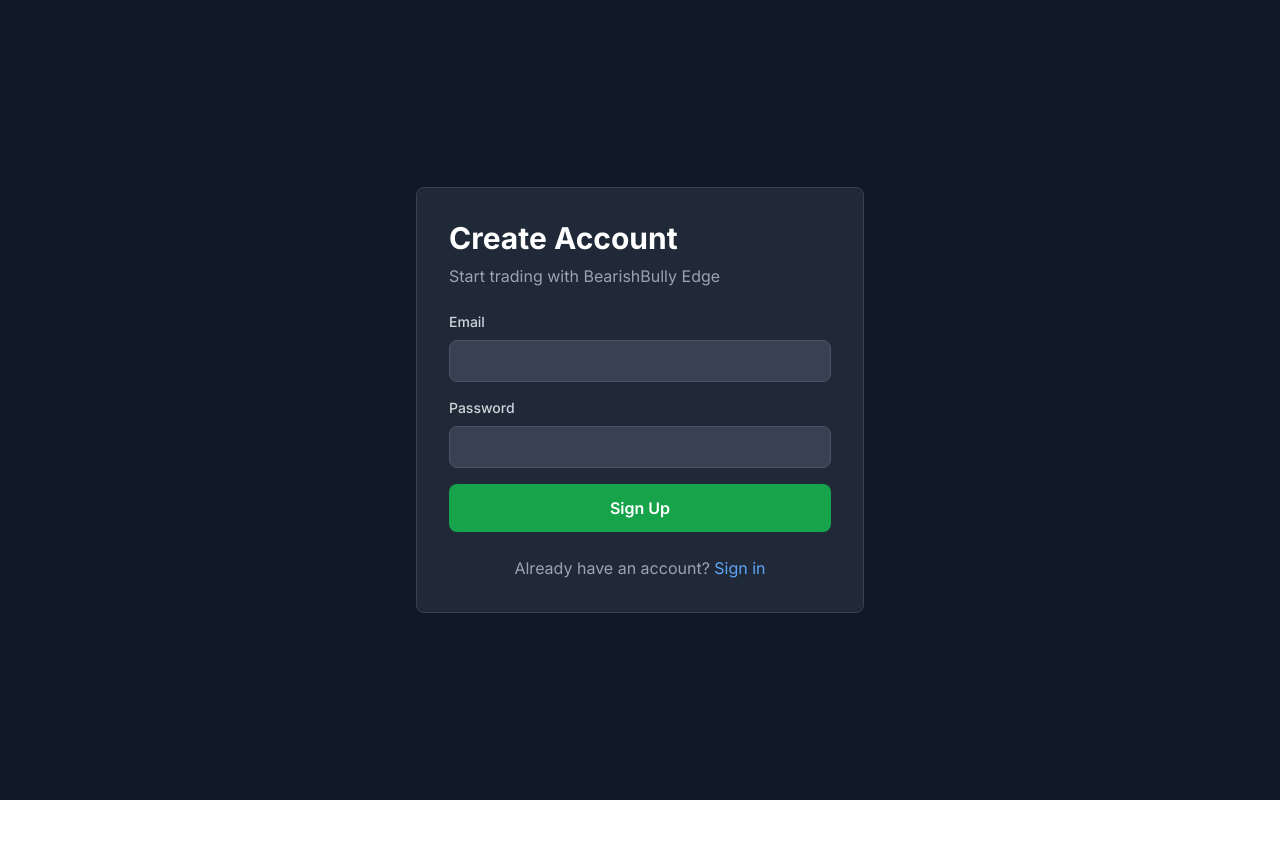
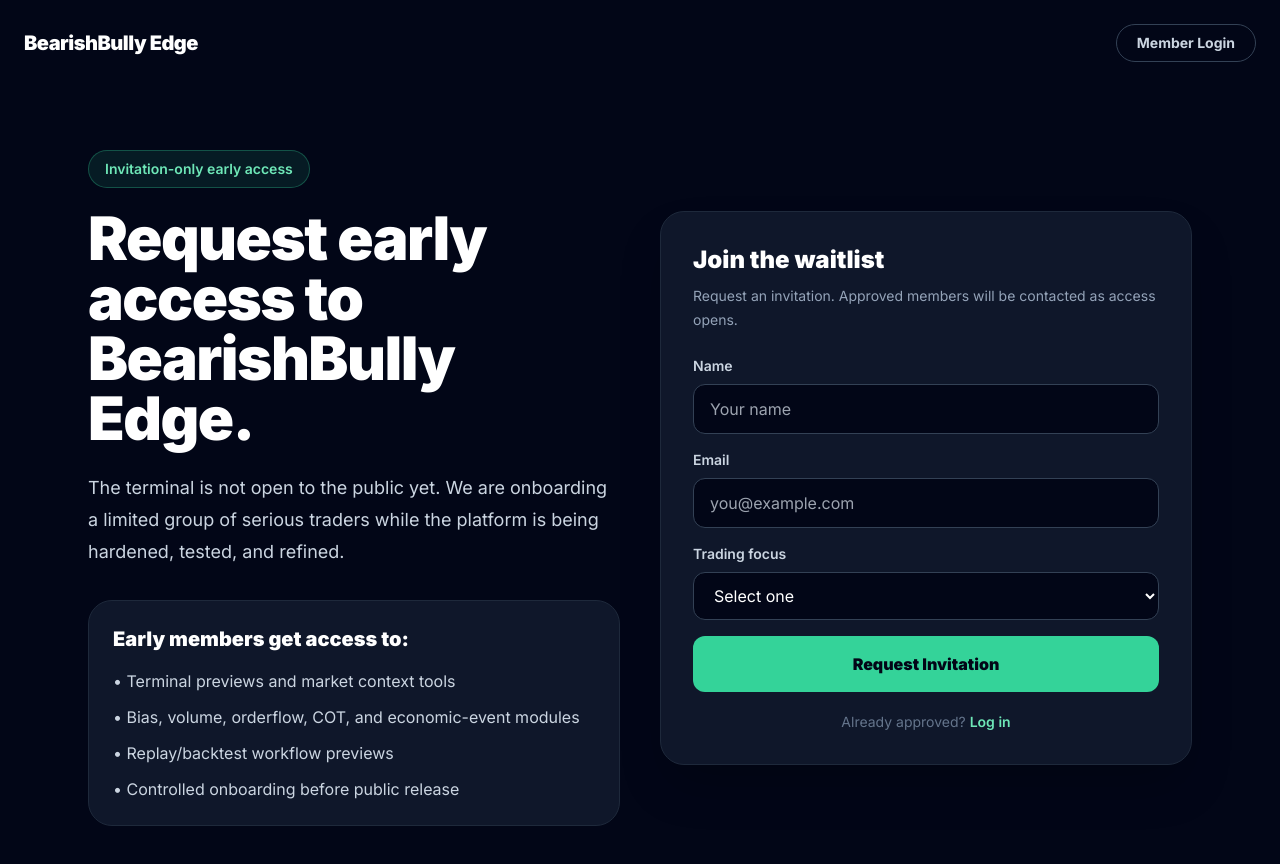
Before and after one commit to bearishbully-edge/bearishbullyedge.com, a Next.js app: page /auth/signup in a window 1280 px wide. Shown: the top 864 px of the page. Before the commit the page ends 800 px from the top, so only its background shows below. Built offline with nearby package versions, Linux system fonts and the light colour scheme; no server answers.

Commit message:
Convert signup to invite-only waitlist

```diff
--- /dev/null
+++ b/app/api/waitlist/route.ts
@@ -0,0 +1,102 @@
+import { NextResponse } from 'next/server';
+import { createClient } from '@supabase/supabase-js';
+
+export const dynamic = 'force-dynamic';
+
+type WaitlistRequestBody = {
+  name?: unknown;
+  email?: unknown;
+  tradingFocus?: unknown;
+  source?: unknown;
+};
+
+function normalizeString(value: unknown): string | null {
+  if (typeof value !== 'string') {
+    return null;
+  }
+
+  const trimmed = value.trim();
+
+  return trimmed.length > 0 ? trimmed : null;
+}
+
+export async function POST(req: Request) {
+  const supabaseUrl = process.env.NEXT_PUBLIC_SUPABASE_URL;
+  const supabaseServiceRoleKey =
+    process.env.SUPABASE_SERVICE_ROLE_KEY ||
+    process.env.SUPABASE_SERVICE_ROLE;
+
+  if (!supabaseUrl || !supabaseServiceRoleKey) {
+    return NextResponse.json(
+      {
+        ok: false,
+        error: 'waitlist_not_configured',
+        message: 'Waitlist is not configured.',
+      },
+      { status: 503 },
+    );
+  }
+
+  let body: WaitlistRequestBody;
+
+  try {
+    body = (await req.json()) as WaitlistRequestBody;
+  } catch {
+    return NextResponse.json(
+      {
+        ok: false,
+        error: 'invalid_json',
+        message: 'Invalid request body.',
+      },
+      { status: 400 },
+    );
+  }
+
+  const email = normalizeString(body.email)?.toLowerCase();
+  const name = normalizeString(body.name);
+  const tradingFocus = normalizeString(body.tradingFocus);
+  const source = normalizeString(body.source) || 'bearishbullyedge';
+
+  if (!email || !email.includes('@')) {
+    return NextResponse.json(
+      {
+        ok: false,
+        error: 'invalid_email',
+        message: 'A valid email is required.',
+      },
+      { status: 400 },
+    );
+  }
+
+  const supabase = createClient(supabaseUrl, supabaseServiceRoleKey);
+
+  const { error } = await supabase.from('waitlist_signups').upsert(
+    {
+      email,
+      name,
+      trading_focus: tradingFocus,
+      source,
+      status: 'pending',
+      updated_at: new Date().toISOString(),
+    },
+    {
+      onConflict: 'email',
+    },
+  );
+
+  if (error) {
+    return NextResponse.json(
+      {
+        ok: false,
+        error: 'waitlist_insert_failed',
+        message: error.message,
+      },
+      { status: 500 },
+    );
+  }
+
+  return NextResponse.json({
+    ok: true,
+    message: 'Waitlist request received.',
+  });
+}
--- a/app/auth/signup/page.tsx
+++ b/app/auth/signup/page.tsx
@@ -1,100 +1,213 @@
 'use client';
 
 import { useState } from 'react';
-import { supabase } from '../../../lib/supabaseClient';
-import { useRouter } from 'next/navigation';
+
+type WaitlistResponse = {
+  ok: boolean;
+  error?: string;
+  message?: string;
+};
 
 export default function SignupPage() {
+  const [name, setName] = useState('');
   const [email, setEmail] = useState('');
-  const [password, setPassword] = useState('');
+  const [tradingFocus, setTradingFocus] = useState('');
   const [loading, setLoading] = useState(false);
   const [error, setError] = useState('');
   const [success, setSuccess] = useState(false);
 
-  const handleSignup = async (e) => {
+  const handleWaitlistSignup = async (e: React.FormEvent<HTMLFormElement>) => {
     e.preventDefault();
+
     setLoading(true);
     setError('');
 
-    const { error } = await supabase.auth.signUp({
+    try {
+      const response = await fetch('/api/waitlist', {
+        method: 'POST',
+        headers: {
+          'Content-Type': 'application/json',
+        },
+        body: JSON.stringify({
+          name,
           email,
-      password,
-      options: {
-        emailRedirectTo: window.location.origin + '/auth/callback',
-      },
+          tradingFocus,
+          source: 'bearishbullyedge_signup_page',
+        }),
       });
 
-    if (error) {
-      setError(error.message);
-    } else {
+      const data = (await response.json()) as WaitlistResponse;
+
+      if (!response.ok || !data.ok) {
+        setError(data.message || data.error || 'Unable to join waitlist.');
+        return;
+      }
+
       setSuccess(true);
+    } catch {
+      setError('Unable to join waitlist. Please try again.');
+    } finally {
+      setLoading(false);
     }
-    setLoading(false);
   };
 
   if (success) {
     return (
-      <div className='min-h-screen bg-gray-900 flex items-center justify-center p-4'>
-        <div className='max-w-md w-full bg-gray-800 border border-green-700 rounded-lg p-8 text-center'>
-          <h1 className='text-2xl font-bold text-white mb-2'>Check Your Email</h1>
-          <p className='text-gray-400 mb-6'>We sent you a confirmation link.</p>
-          <a href='/auth/login' className='inline-block px-6 py-3 bg-blue-600 text-white rounded-lg'>
-            Go to Login
+      <main className="min-h-screen bg-slate-950 text-white flex items-center justify-center px-6">
+        <div className="max-w-xl rounded-3xl border border-emerald-500/30 bg-slate-900 p-8 text-center shadow-2xl">
+          <div className="mb-4 text-5xl">✅</div>
+
+          <h1 className="text-3xl font-black mb-3">
+            You’re on the early access list.
+          </h1>
+
+          <p className="text-slate-300 leading-7">
+            BearishBully Edge is currently invitation-only while the terminal is
+            being hardened for early members. You’ll be notified when your
+            membership window opens.
+          </p>
+
+          <div className="mt-6 flex flex-col gap-3 sm:flex-row sm:justify-center">
+            <a
+              href="/"
+              className="rounded-xl bg-white px-6 py-3 font-bold text-slate-950 hover:bg-slate-200"
+            >
+              Back to Home
+            </a>
+
+            <a
+              href="/auth/login"
+              className="rounded-xl border border-slate-700 px-6 py-3 font-bold text-white hover:bg-slate-800"
+            >
+              Member Login
             </a>
           </div>
         </div>
+      </main>
     );
   }
 
   return (
-    <div className='min-h-screen bg-gray-900 flex items-center justify-center p-4'>
-      <div className='max-w-md w-full bg-gray-800 border border-gray-700 rounded-lg p-8'>
-        <h1 className='text-3xl font-bold text-white mb-2'>Create Account</h1>
-        <p className='text-gray-400 mb-6'>Start trading with BearishBully Edge</p>
+    <main className="min-h-screen bg-slate-950 text-white">
+      <section className="mx-auto flex max-w-7xl items-center justify-between px-6 py-6">
+        <a href="/" className="text-xl font-black tracking-tight">
+          BearishBully Edge
+        </a>
+
+        <a
+          href="/auth/login"
+          className="rounded-full border border-slate-700 px-5 py-2 text-sm font-bold text-slate-300 hover:bg-slate-900 hover:text-white"
+        >
+          Member Login
+        </a>
+      </section>
+
+      <section className="mx-auto grid max-w-6xl gap-10 px-6 py-16 lg:grid-cols-2 lg:items-center">
+        <div>
+          <div className="mb-5 inline-flex rounded-full border border-emerald-400/30 bg-emerald-400/10 px-4 py-2 text-sm font-semibold text-emerald-300">
+            Invitation-only early access
+          </div>
+
+          <h1 className="text-5xl font-black leading-tight tracking-tight md:text-6xl">
+            Request early access to BearishBully Edge.
+          </h1>
+
+          <p className="mt-6 text-lg leading-8 text-slate-300">
+            The terminal is not open to the public yet. We are onboarding a
+            limited group of serious traders while the platform is being
+            hardened, tested, and refined.
+          </p>
+
+          <div className="mt-8 rounded-3xl border border-slate-800 bg-slate-900 p-6">
+            <h2 className="text-xl font-black">Early members get access to:</h2>
+
+            <ul className="mt-4 space-y-3 text-slate-300">
+              <li>• Terminal previews and market context tools</li>
+              <li>• Bias, volume, orderflow, COT, and economic-event modules</li>
+              <li>• Replay/backtest workflow previews</li>
+              <li>• Controlled onboarding before public release</li>
+            </ul>
+          </div>
+        </div>
+
+        <div className="rounded-3xl border border-slate-800 bg-slate-900 p-8 shadow-2xl">
+          <h2 className="text-2xl font-black mb-2">Join the waitlist</h2>
+
+          <p className="mb-6 text-sm leading-6 text-slate-400">
+            Request an invitation. Approved members will be contacted as access
+            opens.
+          </p>
 
           {error && (
-          <div className='mb-4 p-3 bg-red-500/10 border border-red-500/30 rounded text-red-400 text-sm'>
+            <div className="mb-4 rounded-xl border border-red-500/30 bg-red-500/10 p-3 text-sm text-red-300">
               {error}
             </div>
           )}
 
-        <form onSubmit={handleSignup} className='space-y-4'>
+          <form onSubmit={handleWaitlistSignup} className="space-y-4">
             <div>
-            <label className='block text-sm font-medium text-gray-300 mb-2'>Email</label>
+              <label className="mb-2 block text-sm font-semibold text-slate-300">
+                Name
+              </label>
               <input
-              type='email'
+                type="text"
+                value={name}
+                onChange={(e) => setName(e.target.value)}
+                className="w-full rounded-xl border border-slate-700 bg-slate-950 px-4 py-3 text-white outline-none focus:border-emerald-400"
+                placeholder="Your name"
+              />
+            </div>
+
+            <div>
+              <label className="mb-2 block text-sm font-semibold text-slate-300">
+                Email
+              </label>
+              <input
+                type="email"
                 value={email}
                 onChange={(e) => setEmail(e.target.value)}
-              className='w-full px-4 py-2 bg-gray-700 border border-gray-600 rounded-lg text-white'
+                className="w-full rounded-xl border border-slate-700 bg-slate-950 px-4 py-3 text-white outline-none focus:border-emerald-400"
+                placeholder="you@example.com"
                 required
               />
             </div>
 
             <div>
-            <label className='block text-sm font-medium text-gray-300 mb-2'>Password</label>
-            <input
-              type='password'
-              value={password}
-              onChange={(e) => setPassword(e.target.value)}
-              className='w-full px-4 py-2 bg-gray-700 border border-gray-600 rounded-lg text-white'
-              required
-              minLength={6}
-            />
+              <label className="mb-2 block text-sm font-semibold text-slate-300">
+                Trading focus
+              </label>
+              <select
+                value={tradingFocus}
+                onChange={(e) => setTradingFocus(e.target.value)}
+                className="w-full rounded-xl border border-slate-700 bg-slate-950 px-4 py-3 text-white outline-none focus:border-emerald-400"
+              >
+                <option value="">Select one</option>
+                <option value="futures">Futures</option>
+                <option value="options">Options</option>
+                <option value="stocks-etfs">Stocks / ETFs</option>
+                <option value="forex">Forex</option>
+                <option value="crypto">Crypto</option>
+                <option value="multi-asset">Multi-asset</option>
+              </select>
             </div>
 
             <button
-            type='submit'
+              type="submit"
               disabled={loading}
-            className='w-full py-3 bg-green-600 hover:bg-green-700 text-white font-semibold rounded-lg'
+              className="w-full rounded-xl bg-emerald-400 px-6 py-4 font-black text-slate-950 hover:bg-emerald-300 disabled:cursor-not-allowed disabled:bg-slate-700 disabled:text-slate-400"
             >
-            {loading ? 'Creating account...' : 'Sign Up'}
+              {loading ? 'Submitting...' : 'Request Invitation'}
             </button>
           </form>
 
-        <p className='mt-6 text-center text-gray-400'>
-          Already have an account? <a href='/auth/login' className='text-blue-400'>Sign in</a>
+          <p className="mt-5 text-center text-sm text-slate-500">
+            Already approved?{' '}
+            <a href="/auth/login" className="font-semibold text-emerald-300">
+              Log in
+            </a>
           </p>
         </div>
-    </div>
+      </section>
+    </main>
   );
 }
```
Lines whose indentation alone changed are shown as unchanged.
